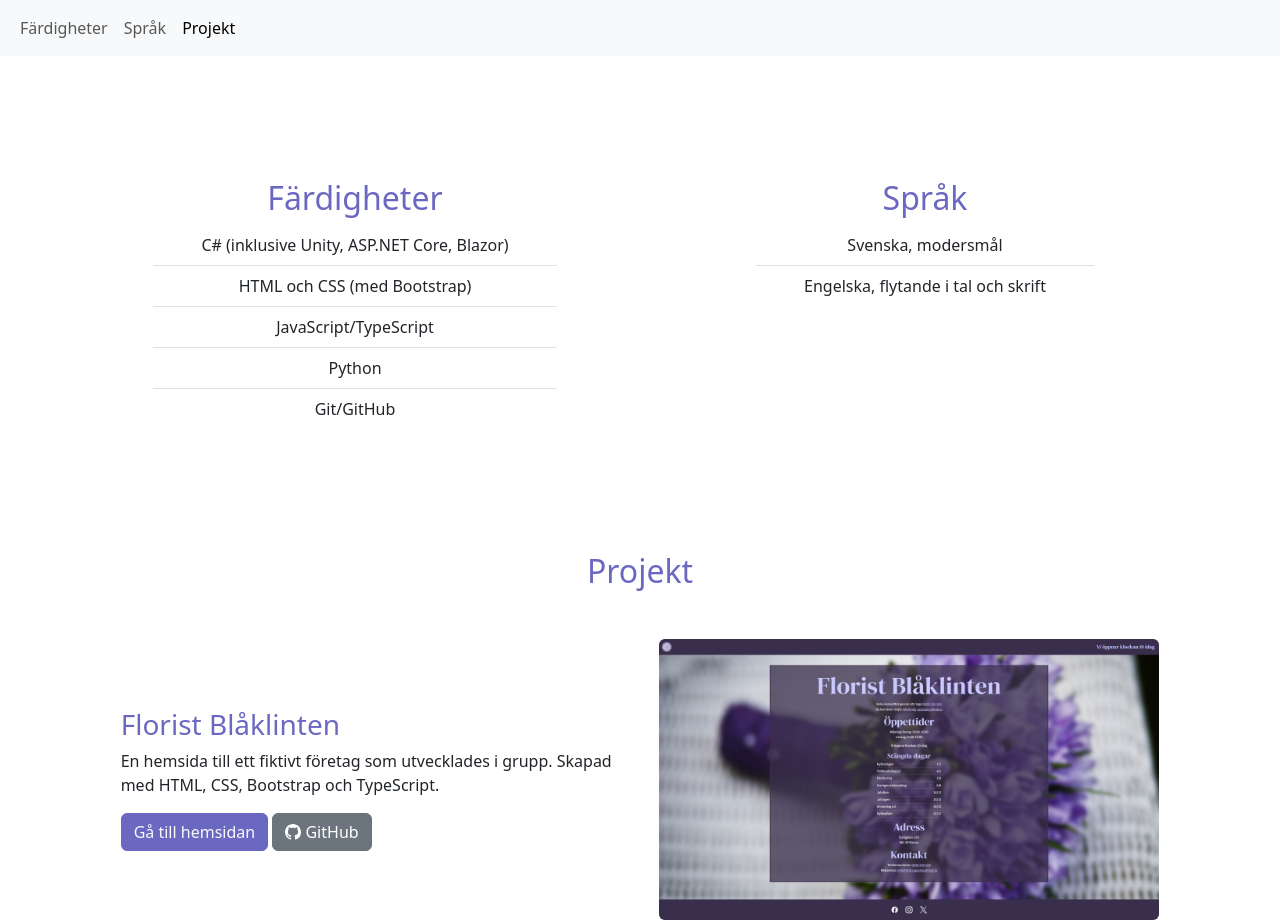
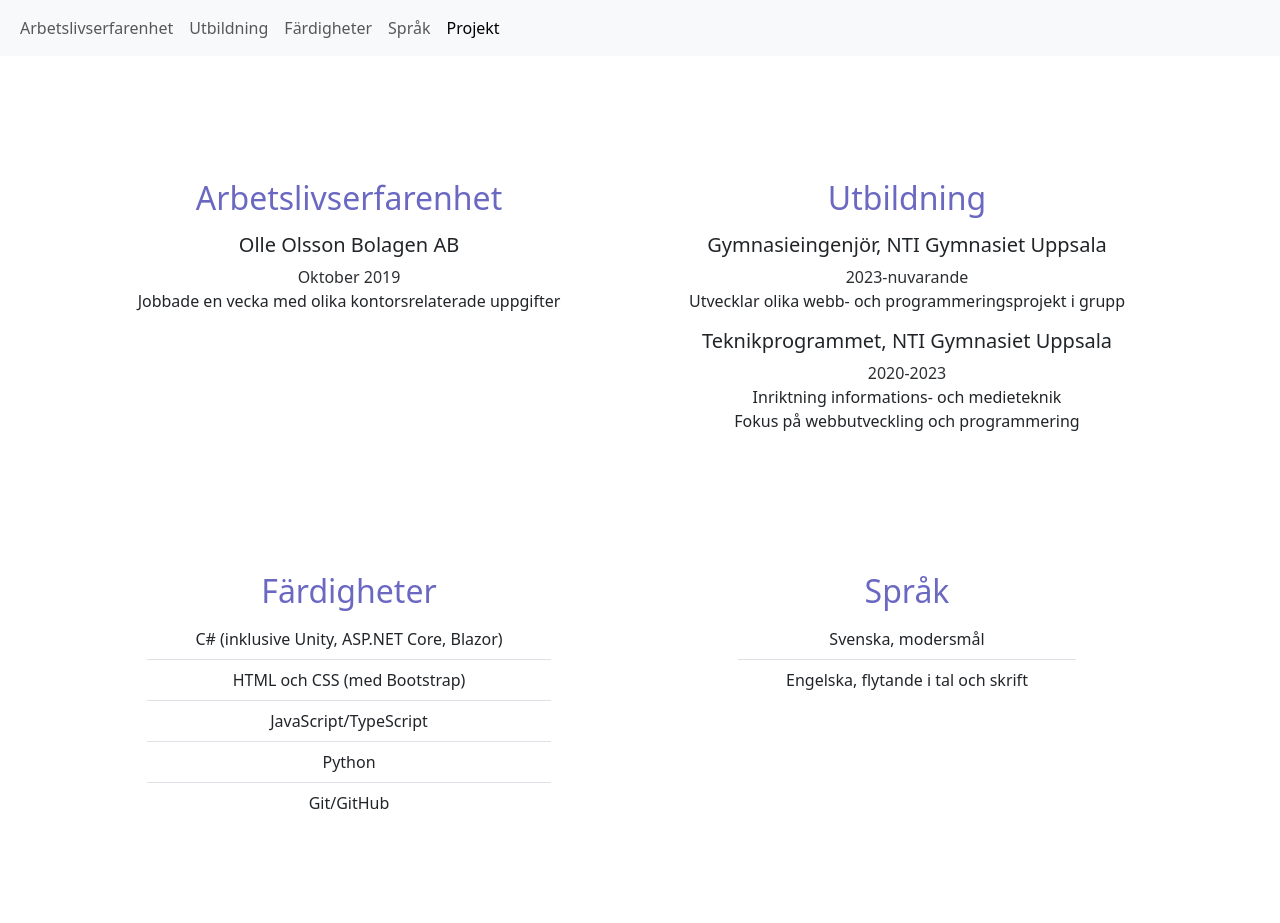
Before and after one commit to Andreas423/andreas423.github.io, a website: page index.html in a window 1280 px wide. Shown: the top 923 px of the page. Drawn offline with Linux system fonts and the light colour scheme.

Commit message:
Add work experience and education information

```diff
--- a/index.html
+++ b/index.html
@@ -20,6 +20,8 @@
       </button>
       <div class="collapse navbar-collapse" id="navbar-collapse">
         <div class="navbar-nav">
+          <a class="nav-link" href="#work-experience">Arbetslivserfarenhet</a>
+          <a class="nav-link" href="#education">Utbildning</a>
           <a class="nav-link" href="#skills">Färdigheter</a>
           <a class="nav-link" href="#languages">Språk</a>
           <a class="nav-link" href="#projects">Projekt</a>
@@ -28,8 +30,30 @@
     </div>
   </nav>
 
-  <div class="container my-5" data-bs-spy="scroll" data-bs-target="#navbar">
-    <div class="row my-5">
+  <div class="container text-center my-5" data-bs-spy="scroll" data-bs-target="#navbar">
+    <div class="row my-5 mw-100">
+      <div id="work-experience" class="padding-top col-xl-6">
+        <h2 class="h2 text-primary mb-3">Arbetslivserfarenhet</h2>
+
+        <h3 class="h3 text-body fs-5">Olle Olsson Bolagen AB</h3>
+        <span class="text-secondary-emphasis">Oktober 2019</span>
+        <p>Jobbade en vecka med olika kontorsrelaterade uppgifter</p>
+      </div>
+
+      <div id="education" class="padding-top col-xl-6">
+        <h2 class="h2 text-primary mb-3">Utbildning</h2>
+
+        <h3 class="h3 text-body fs-5">Gymnasieingenjör, NTI Gymnasiet Uppsala</h3>
+        <span class="text-secondary-emphasis">2023-nuvarande</span>
+        <p>Utvecklar olika webb- och programmeringsprojekt i grupp</p>
+
+        <h3 class="h3 text-body fs-5">Teknikprogrammet, NTI Gymnasiet Uppsala</h3>
+        <span class="text-secondary-emphasis">2020-2023</span>
+        <p>Inriktning informations- och medieteknik <br> Fokus på webbutveckling och programmering</p>
+      </div>
+    </div>
+
+    <div class="row my-5 mw-100">
       <div id="skills" class="padding-top col-xl-6">
         <h2 class="h2 text-center text-primary">Färdigheter</h2>
 
```
